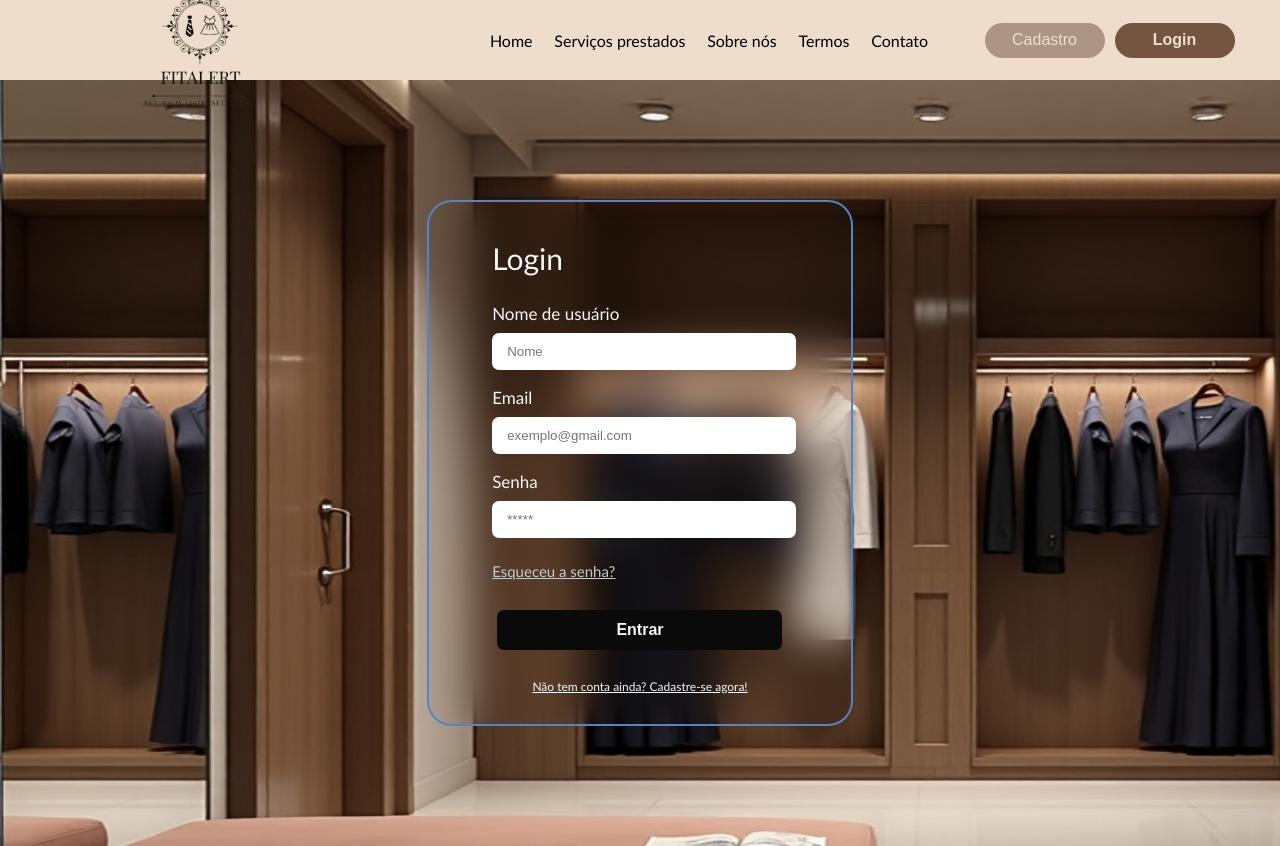
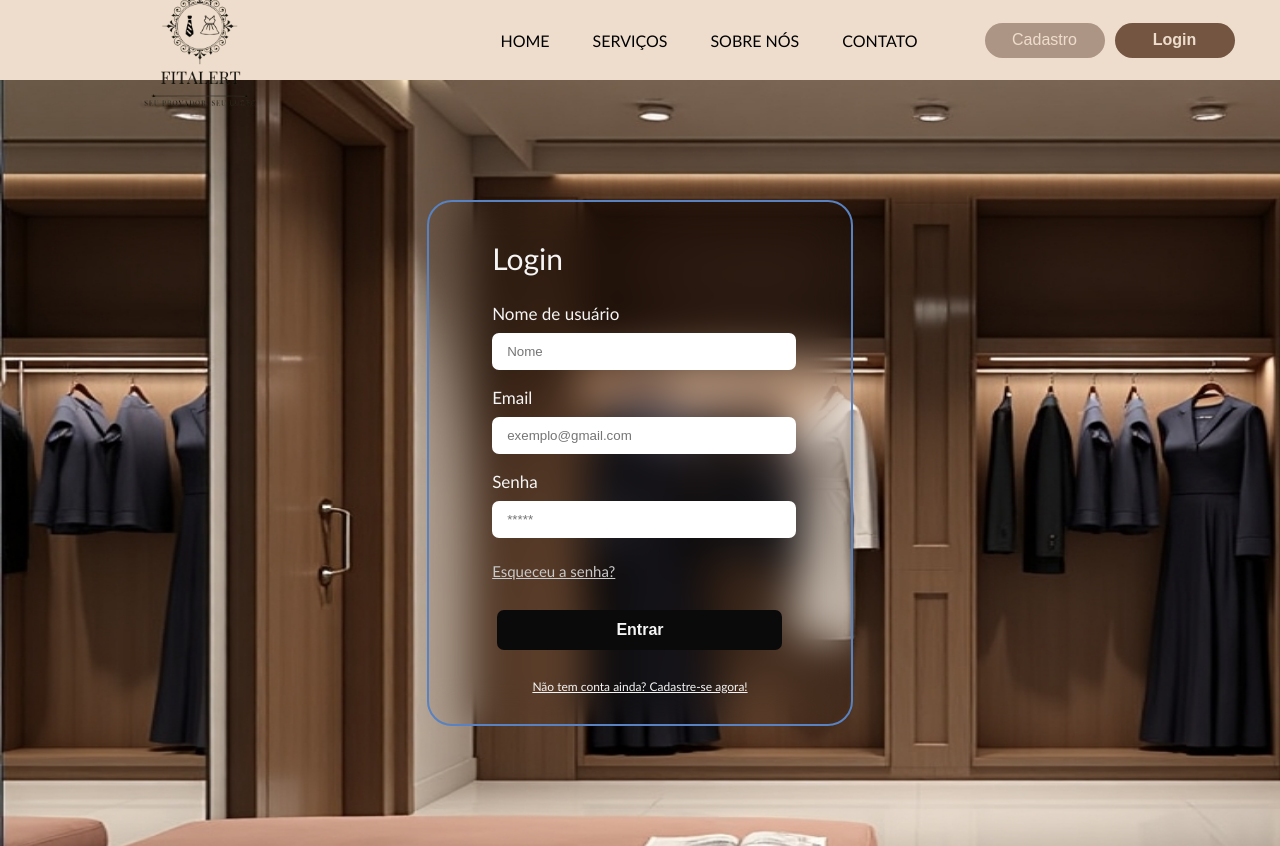
Before and after one commit to FitAlert/SiteInstitucional, a plain HTML site: page loginP.html in a window 1280 px wide. Drawn offline with Linux system fonts and the light colour scheme.

Commit message:
arrumando a navbar de cadastro e login

```diff
--- a/loginP.html
+++ b/loginP.html
@@ -18,11 +18,10 @@
         <div class="links">
             <ul>
                 <ul>
-                    <li><a href="index.html">Home</a></li>
-                    <li><a href="index.html#servicos">Serviços prestados</a></li>
-                    <li><a href="index.html#sobre-nos">Sobre nós</a></li>
-                    <li><a href="index.html#termos">Termos</a></li>
-                    <li><a href="index.html#contato">Contato</a></li>
+                    <li><a href="index.html">HOME</a></li>
+                    <li><a href="index.html#servicos">SERVIÇOS</a></li>
+                    <li><a href="index.html#sobre-nos">SOBRE NÓS</a></li>
+                    <li><a href="index.html#contato">CONTATO</a></li>
                 </ul>
             </ul>
         </div>
@@ -33,18 +32,18 @@
     </nav>
 
     <!-- =============
-         CARD
+    CARD
     ============= -->
     <div class="card">
         <!-- =============
-          CARD LOGIN
+        CARD LOGIN
         ============= -->
         <div class="card card-login">
         <!-- =============
-          CONTAINER
+        CONTAINER
             ============= -->
             <div class="container">
-               <br><br>
+            <br><br>
                     <!-- =============
                     FORMULÁRIO
                     ============= -->
```
Also changed, not shown: cadastroP.html (+4 -5 lines).
